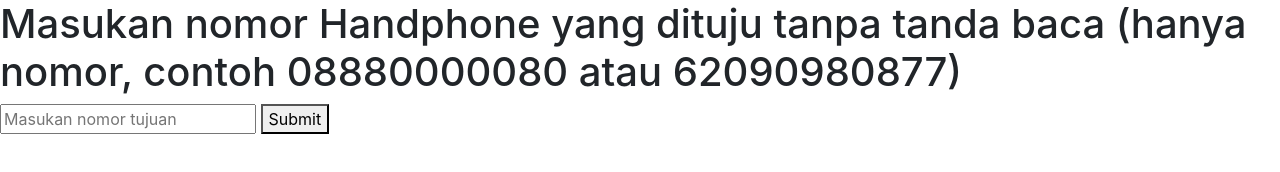
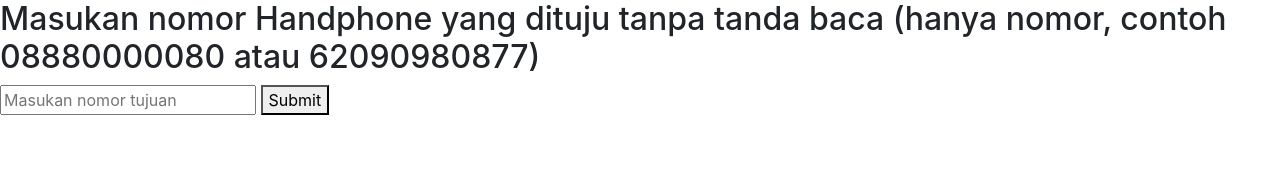
Before and after one commit to rezaariftiarno/qwa, a plain HTML site: page index.html in a window 1280 px wide. Drawn offline with nearby package versions, Linux system fonts and the light colour scheme.

Commit message:
Update index.html

```diff
--- a/index.html
+++ b/index.html
@@ -22,7 +22,7 @@
     </script>
 </head>
 <body>
-        <h1>Masukan nomor Handphone yang dituju tanpa tanda baca (hanya nomor, contoh 08880000080 atau 62090980877)</h1>
+        <h2>Masukan nomor Handphone yang dituju tanpa tanda baca (hanya nomor, contoh 08880000080 atau 62090980877)</h2>
         <input type="text" id="nomor" placeholder="Masukan nomor tujuan">
         <button onclick="input()">Submit</button>
         <p id="demo"></p>
```
